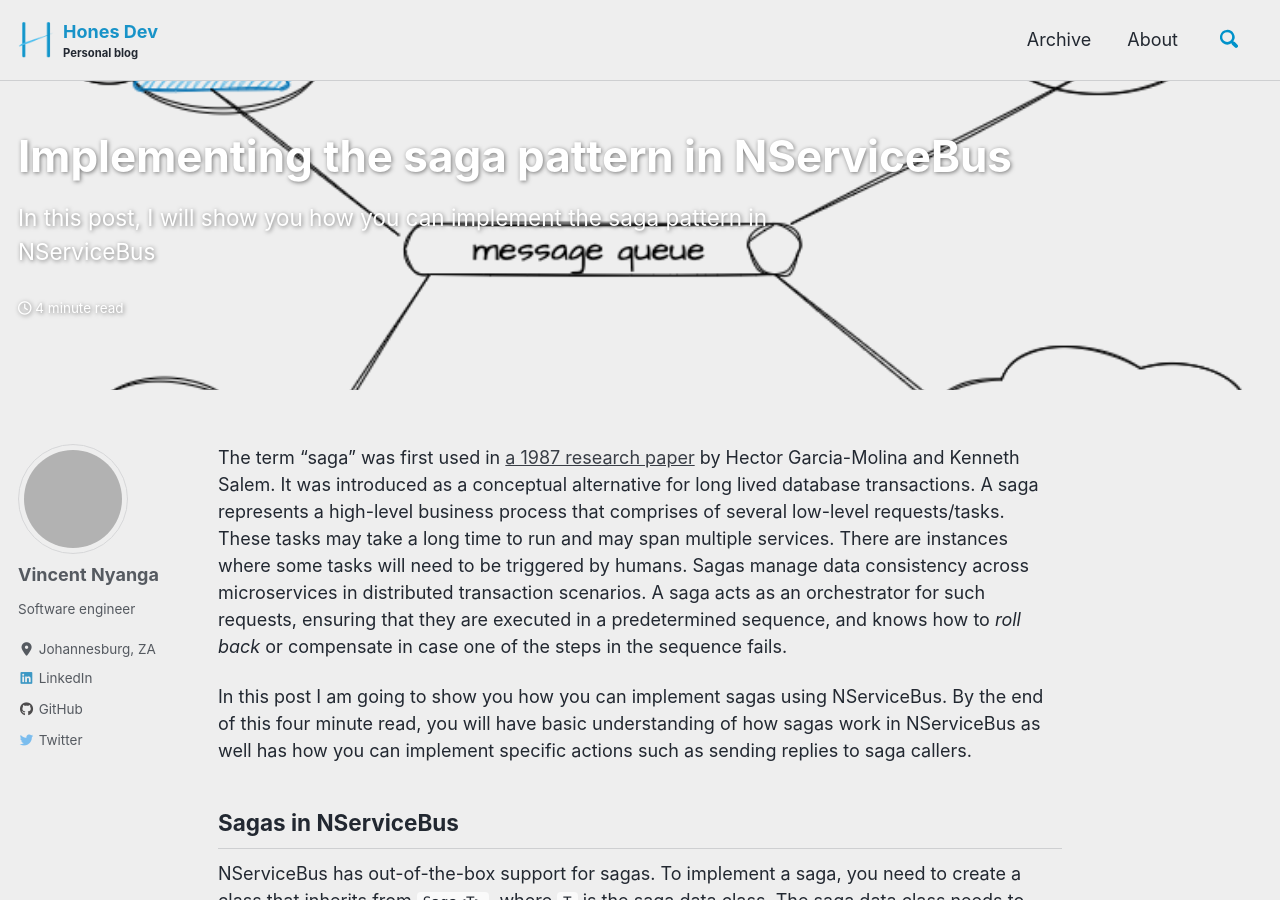
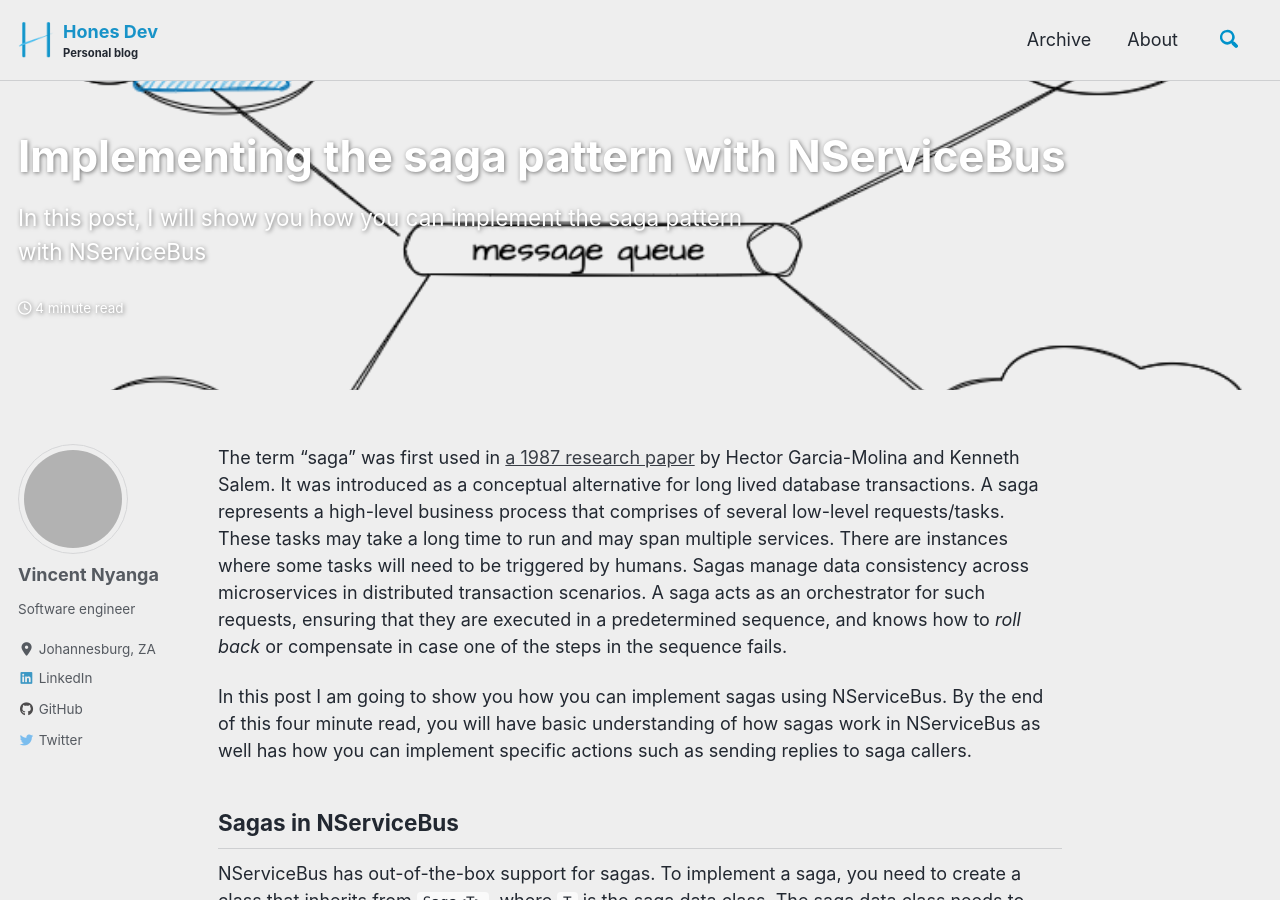
Before and after one commit to vince-nyanga/vince-nyanga.github.io, a Jekyll site: the page built from _posts/2023-11-11-implementing-sagas-in-nservicebus.md, in a window 1280 px wide and 900 px high. Built offline with Jekyll 4.4.1, drawn with Linux system fonts in a browser that asks for light colours; cached includes are drawn as plain includes; nearby versions of some CDN libraries; comment, search, counter and statistics services are not loaded; grey boxes are pictures that could not be loaded.

Commit message:
update post

```diff
--- a/_posts/2023-11-11-implementing-sagas-in-nservicebus.md
+++ b/_posts/2023-11-11-implementing-sagas-in-nservicebus.md
@@ -1,6 +1,6 @@
 ---
-title: "Implementing the saga pattern in NServiceBus"
-excerpt: "In this post, I will show you how you can implement the saga pattern in NServiceBus"
+title: "Implementing the saga pattern with NServiceBus"
+excerpt: "In this post, I will show you how you can implement the saga pattern with NServiceBus"
 date: 2023-11-11
 header:
   overlay_image: /images/nservicebus/nservicebus.png
```
